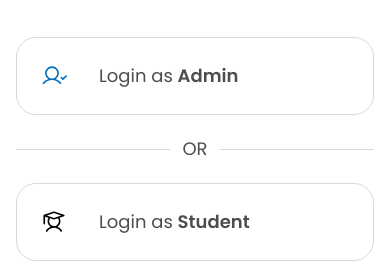
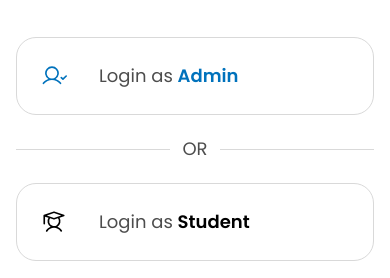
Before and after one commit to WebDev-FaisalMolla/attend-track, a Next.js app: page /login-options in a window 390 px wide. Shown: the part 351-629 px from the top of the page. Built offline with nearby package versions, Linux system fonts and the light colour scheme.

Commit message:
style(login): improve UI for smaller screens

```diff
--- a/components/LoginBtn.tsx
+++ b/components/LoginBtn.tsx
@@ -31,7 +31,11 @@ export default function LoginBtn({ entity }: Props) {
       <span className="poppins text-lg text-[#4d4d4d] transition-colors duration-300 group-hover:text-black sm:text-xl md:text-2xl">
         Login as{" "}
         <span
-          className={`font-semibold text-[#4d4d4d] transition-colors duration-300 ${entity !== "Student" ? "group-hover:text-[#0072BC]" : "group-hover:text-black"}`}
+          className={`font-semibold transition-colors duration-300 ${
+            entity === "Student"
+              ? "text-black sm:text-[#4d4d4d] sm:group-hover:text-black"
+              : "text-[#0072BC] sm:text-[#4d4d4d] sm:group-hover:text-[#0072BC]"
+          }`}
         >
           {entity}
         </span>
```
